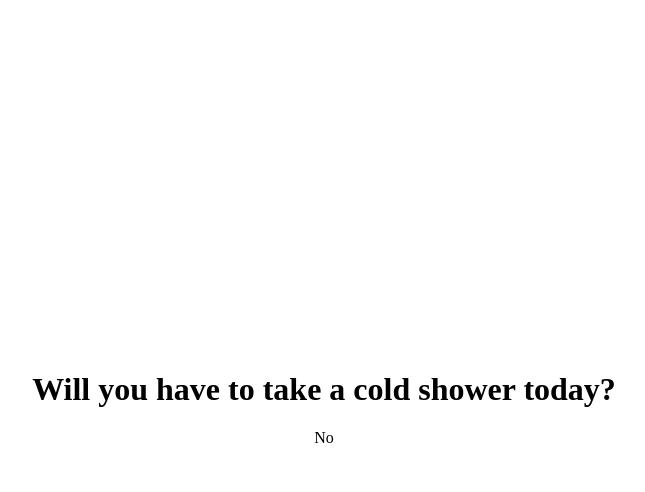
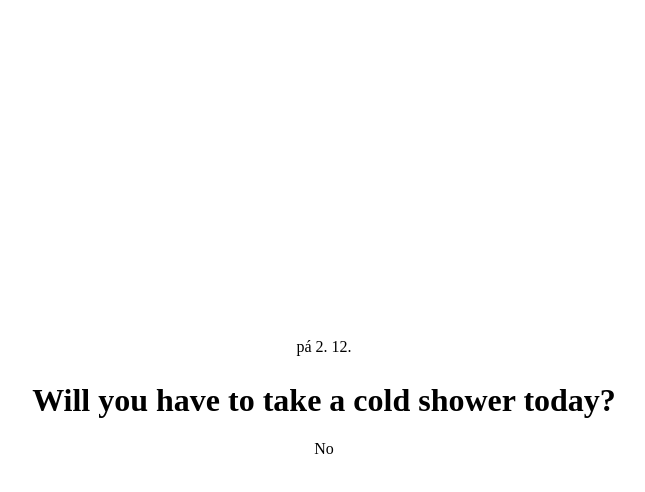
Before and after one commit to matej-zatko/matej-zatko.github.io, a plain HTML site: page index.html in a window 1280 px wide. Both pictures are taken after a click on the button "Tell me". Shown: the whole page, without its empty margins (316-961 px from the left). Drawn offline with nearby package versions, Linux system fonts and the light colour scheme.

Commit message:
show date on page

```diff
--- a/index.html
+++ b/index.html
@@ -12,13 +12,18 @@
 
 <body>
     <div class="container">
-    <h1>Will you have to take a cold shower today?</h1>
-    <button id="button">Tell me</button>
-</div>
+        <p id="time"></p>
+        <h1>Will you have to take a cold shower today?</h1>
+        <button id="button">Tell me</button>
+    </div>
 
     <script>
         const date = new Date();
         const date_string = date.toISOString().slice(0, 10);
+
+        const options = { weekday: 'short', month: 'numeric', day: 'numeric' };
+        document.getElementById("time").textContent = date.toLocaleDateString("cs-CZ", options);
+
         const random = new Math.seedrandom(date_string);
         const result = random() < 0.5 ? true : false;
 
@@ -27,11 +32,11 @@
         button.addEventListener("click", function () { show_answer(result) });
 
         function show_answer(result) {
-            const body = event.target.parentElement;
+            const container = event.target.parentElement;
             button.remove();
             const p = document.createElement("p");
             result === true ? p.textContent = "Yes" : p.textContent = "No";
-            body.appendChild(p);
+            container.appendChild(p);
         }
     </script>
 </body>
```
